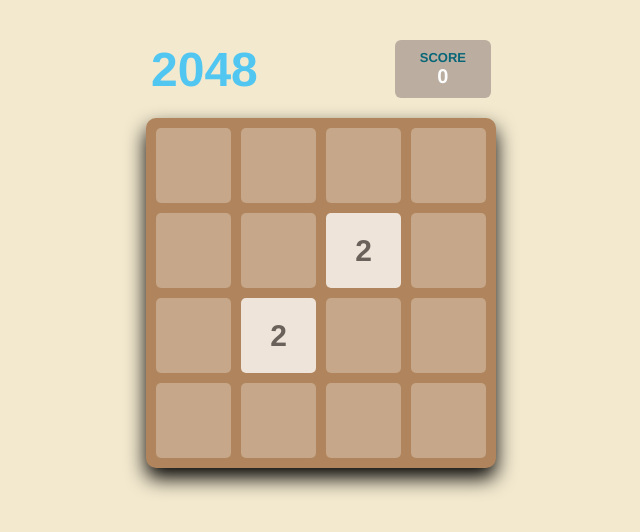
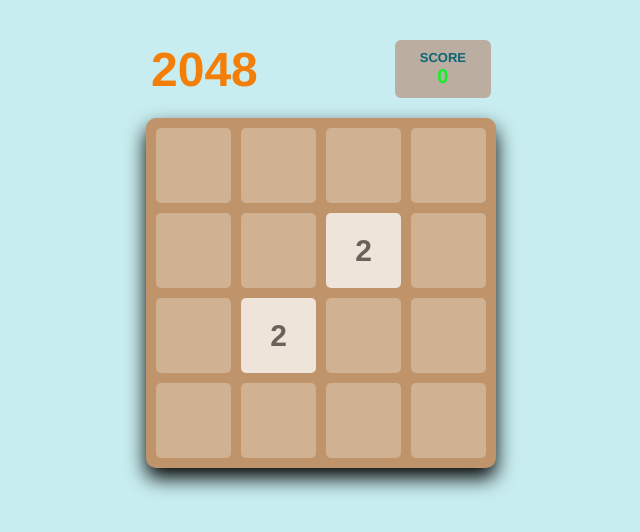
Before and after one commit to pgo46968/2048, a plain HTML site: page index.html in a window 1280 px wide. Shown: the whole page, without its empty margins (319-959 px from the left). Drawn offline with Linux system fonts and the light colour scheme.

Commit message:
altera css

```diff
--- a/CSS/style.css
+++ b/CSS/style.css
@@ -3,8 +3,8 @@
   display: flex;
   flex-direction: column;
   align-items: center;
-  background-color: #f3e9cf;
-  color: #51c6f1;
+  background-color: #c8edf0;
+  color: #f37e08;
   margin-top: 40px;
 }
 
@@ -23,7 +23,7 @@
 
 .score-container {
   background-color: #bbada0;
-  color: rgb(251, 252, 251);
+  color: rgb(18, 240, 44);
   padding: 10px 25px;
   border-radius: 6px;
   font-weight: bold;
@@ -39,14 +39,14 @@
 }
 
 #game-board {
-  background-color: #b0855d;
+  background-color: #bf946b;
   padding: 10px;
   border-radius: 10px;
   display: grid;
   grid-template-columns: repeat(4, 75px);
   grid-template-rows: repeat(4, 75px);
   gap: 10px;
-  box-shadow: 0 10px 20px rgba(0,0,0,1);
+  box-shadow: 0 10px 20px rgba(0, 0, 0, 1);
 }
 
 .cell {
```
